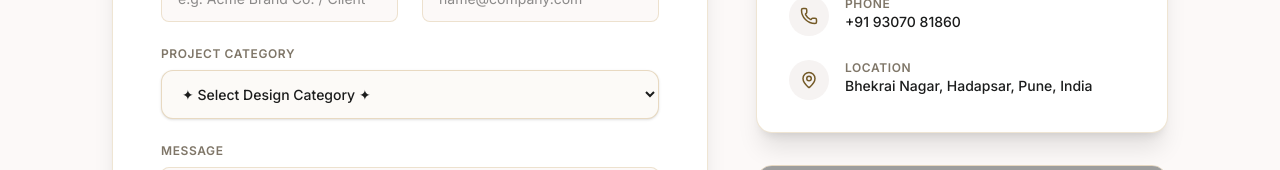
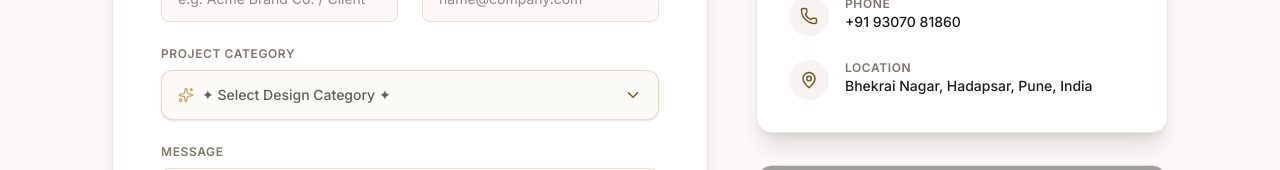
Before and after one commit to imuzax/shweta-portfolio, a Next.js app: page /contact in a window 1280 px wide. Shown: the part 385-555 px from the top of the page. Built offline with nearby package versions, Linux system fonts and the light colour scheme; grey boxes are pictures that could not be loaded; a web font is replaced by a local one.

Commit message:
feat: Build Custom Animated Luxury Category Select Component with glassmorphism popup menu & icons, and add LinkedIn back to Footer social links

```diff
--- a/src/app/contact/page.tsx
+++ b/src/app/contact/page.tsx
@@ -4,6 +4,7 @@ import { useState } from "react";
 import { motion } from "framer-motion";
 import Link from "next/link";
 import { Mail, Phone, MapPin, Send, CheckCircle, ChevronDown } from "lucide-react";
+import CustomCategorySelect from "@/components/CustomCategorySelect";
 
 export default function Contact() {
   const [formData, setFormData] = useState({
@@ -118,19 +119,10 @@ export default function Contact() {
 
                 <div>
                   <label className="block text-xs font-semibold uppercase tracking-wider text-[var(--text-muted)] mb-2">Project Category</label>
-                  <select
+                  <CustomCategorySelect
                     value={formData.projectType}
-                    onChange={(e) => setFormData({ ...formData, projectType: e.target.value })}
-                    className="w-full bg-[#fcfaf7] border border-[#c9a96e]/40 rounded-xl px-4 py-3.5 text-sm font-medium text-[#1b1c1c] focus:border-[#c9a96e] focus:ring-2 focus:ring-[#c9a96e]/20 focus:outline-none transition-all shadow-sm cursor-pointer"
-                  >
-                    <option value="">✦ Select Design Category ✦</option>
-                    <option value="Logo Design">Brand Identity & Logo Design</option>
-                    <option value="Brochure Design">Brochure & Print Layout</option>
-                    <option value="Standee Design">Standee & Expo Banner</option>
-                    <option value="Banners">Social Media & Campaign Banner</option>
-                    <option value="News Paper">News Paper & Magazine Ad</option>
-                    <option value="Other">Other Custom Inquiry</option>
-                  </select>
+                    onChange={(val) => setFormData({ ...formData, projectType: val })}
+                  />
                 </div>
 
                 <div>
--- /dev/null
+++ b/src/components/CustomCategorySelect.tsx
@@ -0,0 +1,173 @@
+"use client";
+
+import { useState, useRef, useEffect } from "react";
+import { motion, AnimatePresence } from "framer-motion";
+import { ChevronDown, Check, Sparkles, Layers, Image, Layout, Newspaper, HelpCircle } from "lucide-react";
+
+interface CategoryOption {
+  value: string;
+  label: string;
+  desc: string;
+  icon: React.ReactNode;
+}
+
+const CATEGORY_OPTIONS: CategoryOption[] = [
+  {
+    value: "Logo Design",
+    label: "Brand Identity & Logo Design",
+    desc: "Bespoke logos, brand guidelines & visual identity",
+    icon: <Sparkles size={16} className="text-[#c9a96e]" />
+  },
+  {
+    value: "Brochure Design",
+    label: "Brochure & Print Layout",
+    desc: "Luxury bi-fold/tri-fold brochures & booklets",
+    icon: <Layout size={16} className="text-[#c9a96e]" />
+  },
+  {
+    value: "Standee Design",
+    label: "Standee & Expo Banner",
+    desc: "Roll-up standees & exhibition display graphics",
+    icon: <Layers size={16} className="text-[#c9a96e]" />
+  },
+  {
+    value: "Banners",
+    label: "Social Media & Campaign Banner",
+    desc: "Digital banners, flex prints & marketing ads",
+    icon: <Image size={16} className="text-[#c9a96e]" />
+  },
+  {
+    value: "News Paper",
+    label: "News Paper & Magazine Ad",
+    desc: "High-resolution print ads & editorial designs",
+    icon: <Newspaper size={16} className="text-[#c9a96e]" />
+  },
+  {
+    value: "Other",
+    label: "Other Custom Inquiry",
+    desc: "Tailored creative design consultation",
+    icon: <HelpCircle size={16} className="text-[#c9a96e]" />
+  }
+];
+
+interface CustomCategorySelectProps {
+  value: string;
+  onChange: (value: string) => void;
+}
+
+export default function CustomCategorySelect({ value, onChange }: CustomCategorySelectProps) {
+  const [isOpen, setIsOpen] = useState(false);
+  const dropdownRef = useRef<HTMLDivElement>(null);
+
+  const selectedOption = CATEGORY_OPTIONS.find((opt) => opt.value === value);
+
+  // Close dropdown on outside click
+  useEffect(() => {
+    const handleClickOutside = (e: MouseEvent) => {
+      if (dropdownRef.current && !dropdownRef.current.contains(e.target as Node)) {
+        setIsOpen(false);
+      }
+    };
+    document.addEventListener("mousedown", handleClickOutside);
+    return () => document.removeEventListener("mousedown", handleClickOutside);
+  }, []);
+
+  return (
+    <div className="relative w-full" ref={dropdownRef}>
+
+      {/* Trigger Button */}
+      <button
+        type="button"
+        onClick={() => setIsOpen(!isOpen)}
+        className="w-full bg-[#fcfaf7] hover:bg-white border border-[#c9a96e]/40 hover:border-[#c9a96e] rounded-xl px-4 py-3.5 flex items-center justify-between text-left transition-all duration-200 shadow-sm focus:outline-none focus:ring-2 focus:ring-[#c9a96e]/30"
+      >
+        <div className="flex items-center gap-3 overflow-hidden">
+          {selectedOption ? (
+            <>
+              <div className="w-8 h-8 rounded-lg bg-[#1b1c1c] flex items-center justify-center shrink-0">
+                {selectedOption.icon}
+              </div>
+              <div>
+                <span className="text-sm font-semibold text-[#1b1c1c] block leading-tight">
+                  {selectedOption.label}
+                </span>
+                <span className="text-[10px] text-[#5f5e59] block">
+                  {selectedOption.desc}
+                </span>
+              </div>
+            </>
+          ) : (
+            <span className="text-sm font-medium text-[#5f5e59] flex items-center gap-2">
+              <Sparkles size={16} className="text-[#c9a96e]" />
+              ✦ Select Design Category ✦
+            </span>
+          )}
+        </div>
+
+        <ChevronDown
+          size={18}
+          className={`text-[#745a27] transition-transform duration-300 shrink-0 ml-2 ${
+            isOpen ? "rotate-180 text-[#c9a96e]" : ""
+          }`}
+        />
+      </button>
+
+      {/* Animated Dropdown Menu List */}
+      <AnimatePresence>
+        {isOpen && (
+          <motion.div
+            initial={{ opacity: 0, y: -10, scale: 0.98 }}
+            animate={{ opacity: 1, y: 4, scale: 1 }}
+            exit={{ opacity: 0, y: -10, scale: 0.98 }}
+            transition={{ duration: 0.2, ease: "easeOut" }}
+            className="absolute top-full left-0 right-0 z-50 bg-[#1b1c1c] border border-[#c9a96e]/40 rounded-2xl shadow-2xl p-2 max-h-80 overflow-y-auto space-y-1 backdrop-blur-xl"
+          >
+            {CATEGORY_OPTIONS.map((opt) => {
+              const isSelected = opt.value === value;
+              return (
+                <button
+                  key={opt.value}
+                  type="button"
+                  onClick={() => {
+                    onChange(opt.value);
+                    setIsOpen(false);
+                  }}
+                  className={`w-full p-3 rounded-xl flex items-center justify-between transition-all duration-150 text-left group ${
+                    isSelected
+                      ? "bg-[#c9a96e]/20 border border-[#c9a96e]/50 text-white"
+                      : "hover:bg-white/10 text-white/80 hover:text-white"
+                  }`}
+                >
+                  <div className="flex items-center gap-3">
+                    <div
+                      className={`w-8 h-8 rounded-lg flex items-center justify-center transition-colors ${
+                        isSelected
+                          ? "bg-[#c9a96e] text-[#1b1c1c]"
+                          : "bg-white/10 text-[#c9a96e] group-hover:bg-[#c9a96e] group-hover:text-[#1b1c1c]"
+                      }`}
+                    >
+                      {opt.icon}
+                    </div>
+                    <div>
+                      <span className="text-xs sm:text-sm font-semibold block">
+                        {opt.label}
+                      </span>
+                      <span className="text-[10px] text-white/50 block">
+                        {opt.desc}
+                      </span>
+                    </div>
+                  </div>
+
+                  {isSelected && (
+                    <Check size={16} className="text-[#c9a96e] shrink-0 ml-2" />
+                  )}
+                </button>
+              );
+            })}
+          </motion.div>
+        )}
+      </AnimatePresence>
+
+    </div>
+  );
+}
--- a/src/components/Footer.tsx
+++ b/src/components/Footer.tsx
@@ -127,6 +127,11 @@ export default function Footer() {
                   id: "footer-behance"
                 },
                 {
+                  href: "https://www.linkedin.com",
+                  icon: <svg width="18" height="18" viewBox="0 0 24 24" fill="none" stroke="currentColor" strokeWidth="2" strokeLinecap="round" strokeLinejoin="round"><path d="M16 8a6 6 0 0 1 6 6v7h-4v-7a2 2 0 0 0-2-2 2 2 0 0 0-2 2v7h-4v-7a6 6 0 0 1 6-6z"/><rect x="2" y="9" width="4" height="12"/><circle cx="4" cy="4" r="2"/></svg>,
+                  id: "footer-linkedin"
+                },
+                {
                   href: "https://www.instagram.com",
                   icon: <svg width="18" height="18" viewBox="0 0 24 24" fill="none" stroke="currentColor" strokeWidth="2" strokeLinecap="round" strokeLinejoin="round"><rect x="2" y="2" width="20" height="20" rx="5" ry="5"/><path d="M16 11.37A4 4 0 1 1 12.63 8 4 4 0 0 1 16 11.37z"/><line x1="17.5" y1="6.5" x2="17.51" y2="6.5"/></svg>,
                   id: "footer-instagram"
```
